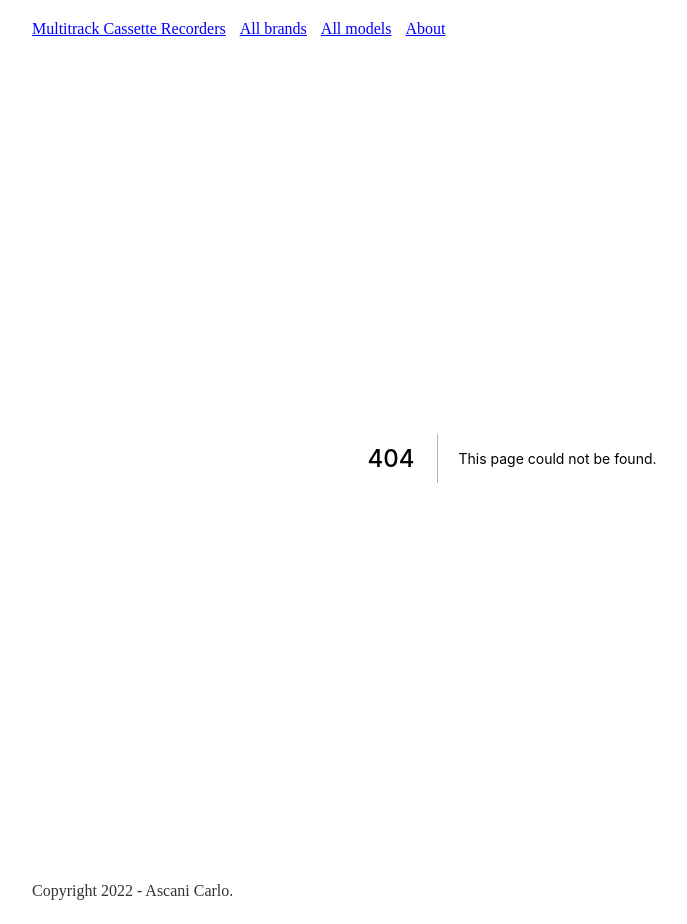
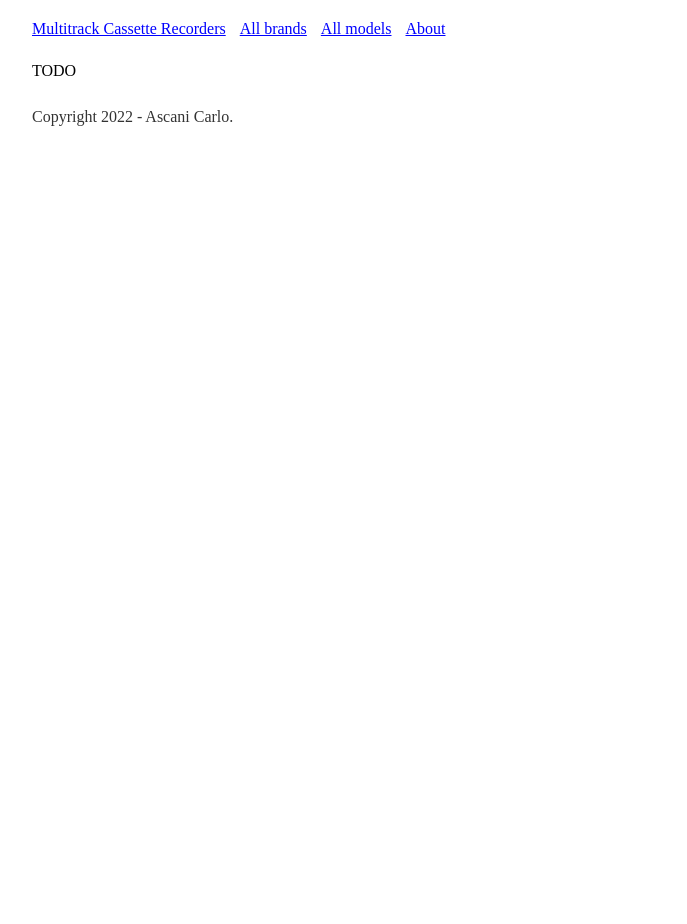
Before and after one commit to linux-audio-italia/multitrack-cassette-recorders, a Next.js app: page /about in a window 1280 px wide. Before the commit this address had no page. Shown: the whole page, without its empty margins (128-815 px from the left). After the commit the page ends 800 px from the top, so only its background shows below. Built offline with nearby package versions, Linux system fonts and the light colour scheme.

Commit message:
Add an empty about page

```diff
--- /dev/null
+++ b/pages/about.js
@@ -0,0 +1,3 @@
+export default function About() {
+  return <p>TODO</p>;
+}
```
